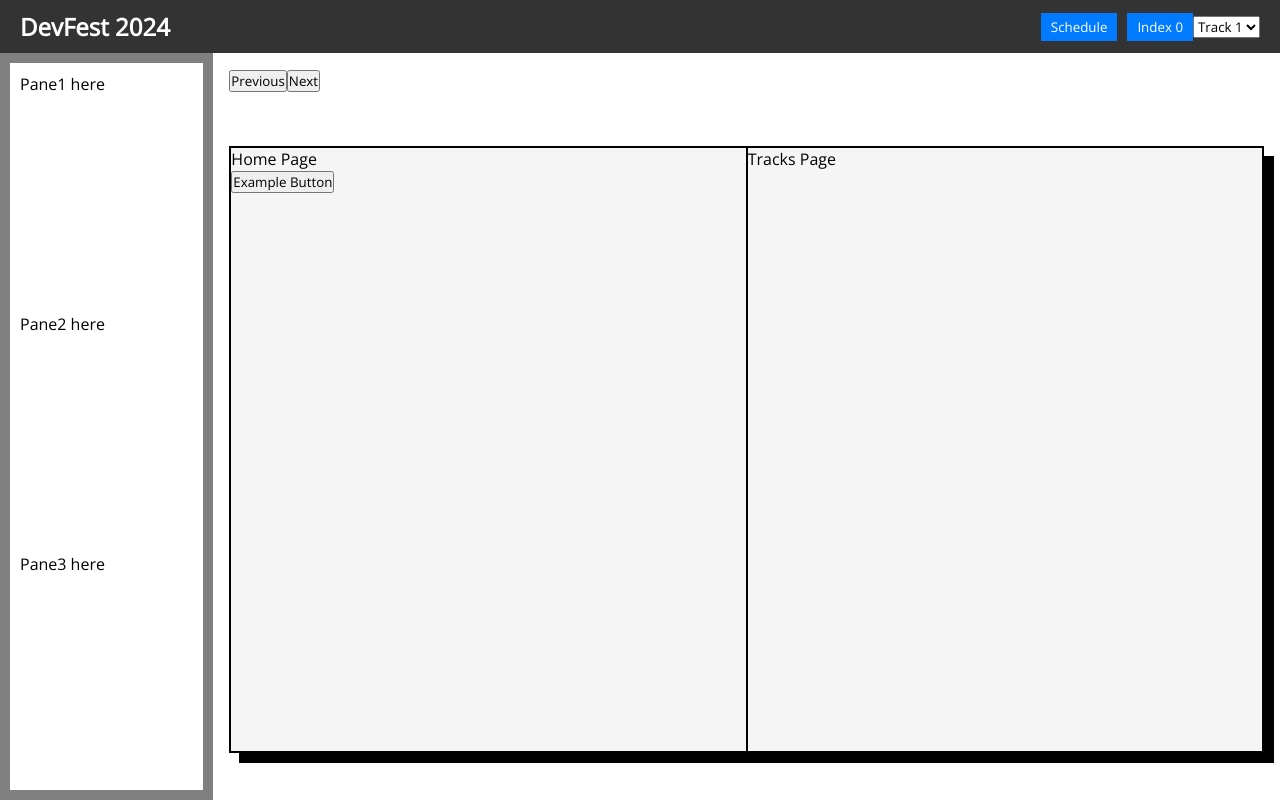
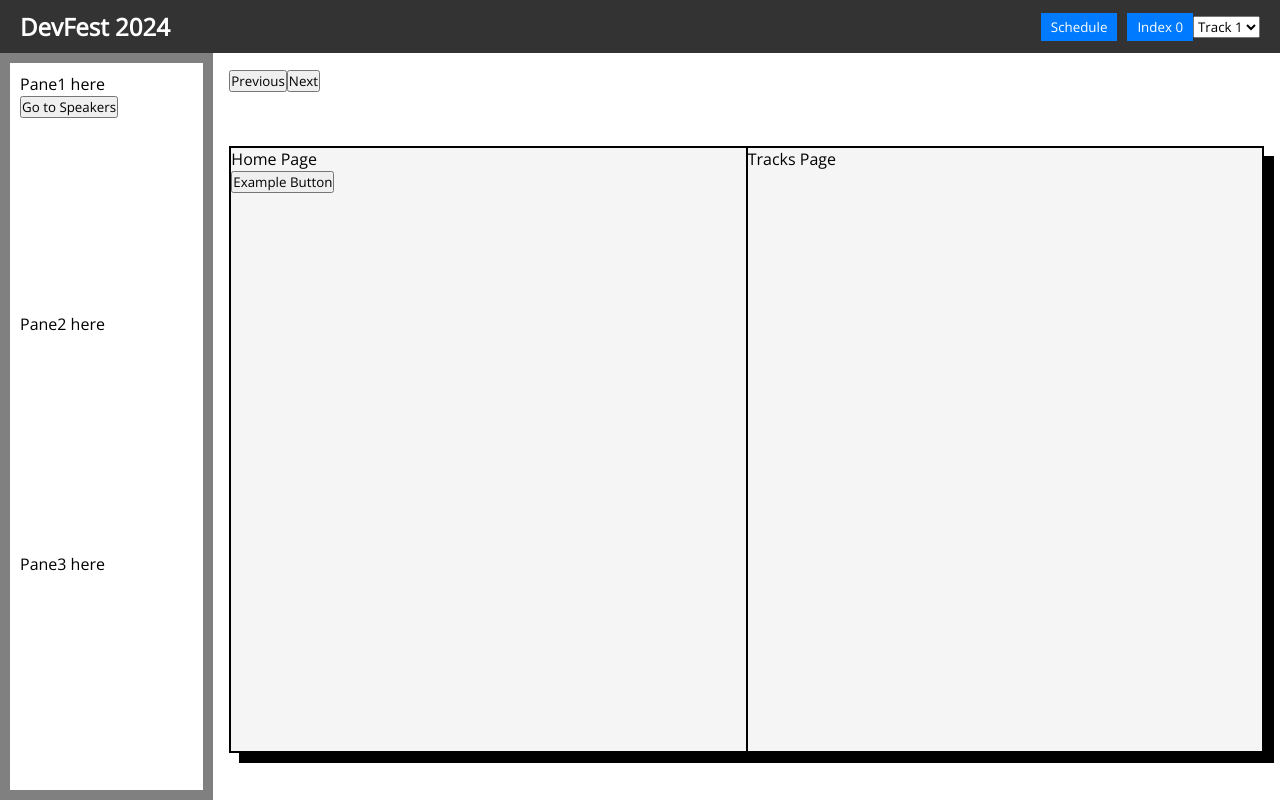
Before and after one commit to adicu/devfest-2024, a Next.js app: page / in a window 1280 px wide. Built offline with nearby package versions, Linux system fonts and the light colour scheme.

Commit message:
Added button to sidepane to show as example

```diff
--- a/src/components/Sidepane.jsx
+++ b/src/components/Sidepane.jsx
@@ -1,6 +1,6 @@
 import styled from "@emotion/styled";
 
-const Sidepane = ({ mobile }) => {
+const Sidepane = (props) => {
   const Container = styled.div`
     background-color: gray;
     flex: 1;
@@ -23,19 +23,36 @@ const Sidepane = ({ mobile }) => {
     padding: 10px;
   `;
   const Pane3 = styled.div`
-    background-color:white;
+    background-color: white;
     height: 34%;
     padding: 10px;
+  `;
 
-  `;
+  console.log(props.pageDictionary);
+
+  const handleButtonClick = (event) => {
+    event.stopPropagation();
+
+    console.log("Sidepane Button clicked");
+    console.log(props.pageDictionary);
+
+    props.updatePage(props.pageDictionary["Speakers"]);
+  };
 
   return (
     <Container>
-    <SubContainer>
-      <Pane1><p>Pane1 here</p></Pane1>
-      <Pane2><p>Pane2 here </p></Pane2>
-      <Pane3><p>Pane3 here</p></Pane3>
-    </SubContainer>
+      <SubContainer>
+        <Pane1>
+          <p>Pane1 here</p>
+          <button onClick={handleButtonClick}>Go to Speakers</button>
+        </Pane1>
+        <Pane2>
+          <p>Pane2 here </p>
+        </Pane2>
+        <Pane3>
+          <p>Pane3 here</p>
+        </Pane3>
+      </SubContainer>
     </Container>
   );
 };
--- a/src/pages/index.js
+++ b/src/pages/index.js
@@ -102,7 +102,12 @@ export default function Home({ data }) {
             />
           </HeaderWrapper>
           <MainContentWrapper mobile={mobile}>
-            <Sidepane />
+            <Sidepane
+              pageDictionary={pageDictionary}
+              currentPage={currentPage}
+              previousPage={previousPage}
+              updatePage={updatePage}
+            />
             <Book
               data={data}
               mobile={mobile}
```
